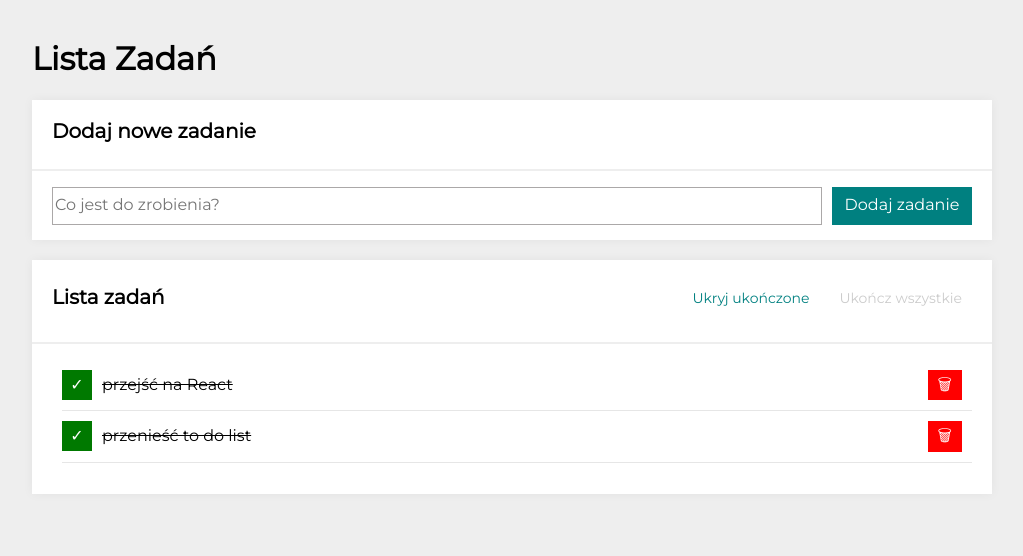
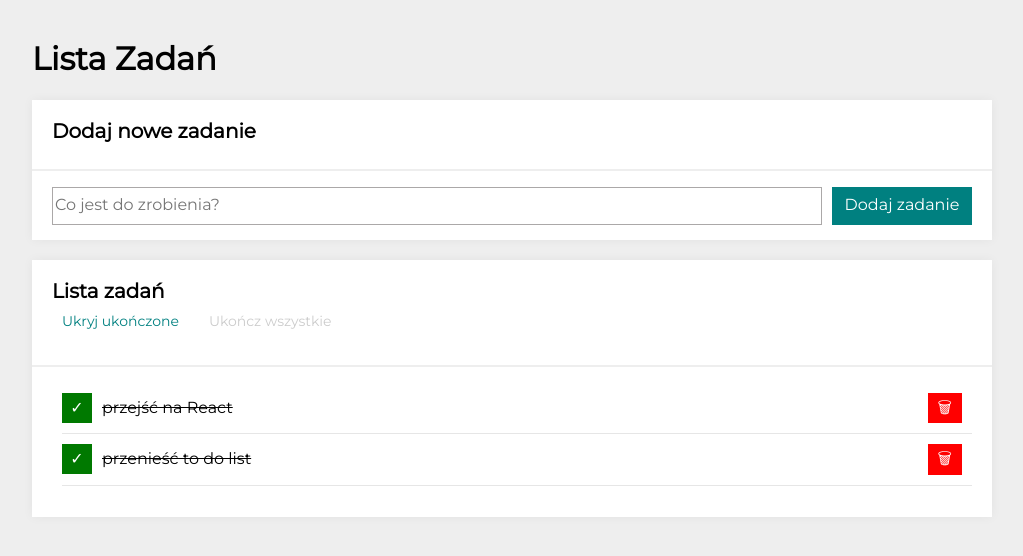
Before and after one commit to Baks44/todos-list-react, a React (Create React App) app: page / in a window 1280 px wide. Shown: the top 556 px of the page, without its empty margins (128-1151 px from the left). Built offline with nearby package versions, Linux system fonts and the light colour scheme.

Commit message:
fix section

```diff
--- a/src/Section/index.js
+++ b/src/Section/index.js
@@ -2,8 +2,8 @@ import "./style.css";
 
 const Section = ({ title, body, extraHeaderContent }) => (
     <section className="section">
+        <h2 className="section__title">{title}</h2>
         <header className="section__header section__header--with-buttons">
-            <h2 className="section__title">{title}</h2>
             <div className="section__buttons">
                 {extraHeaderContent}
             </div>
```
